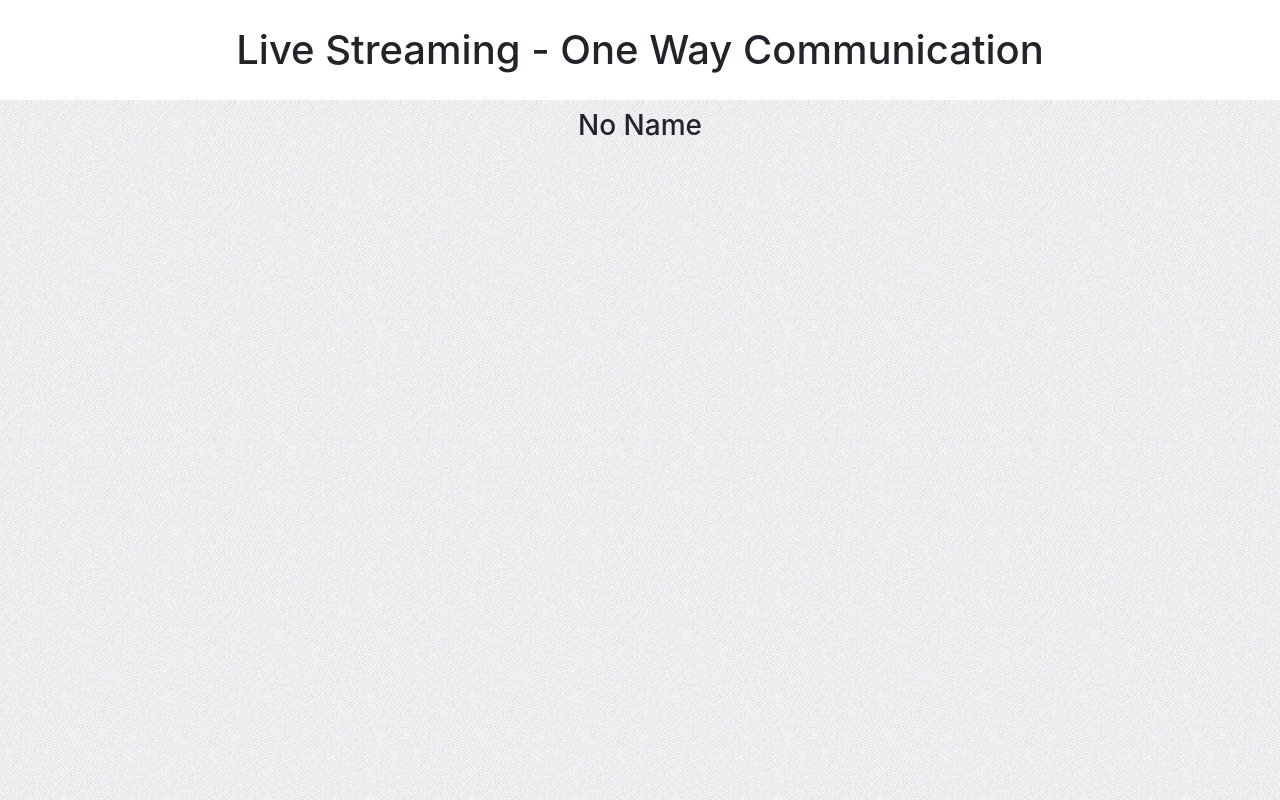
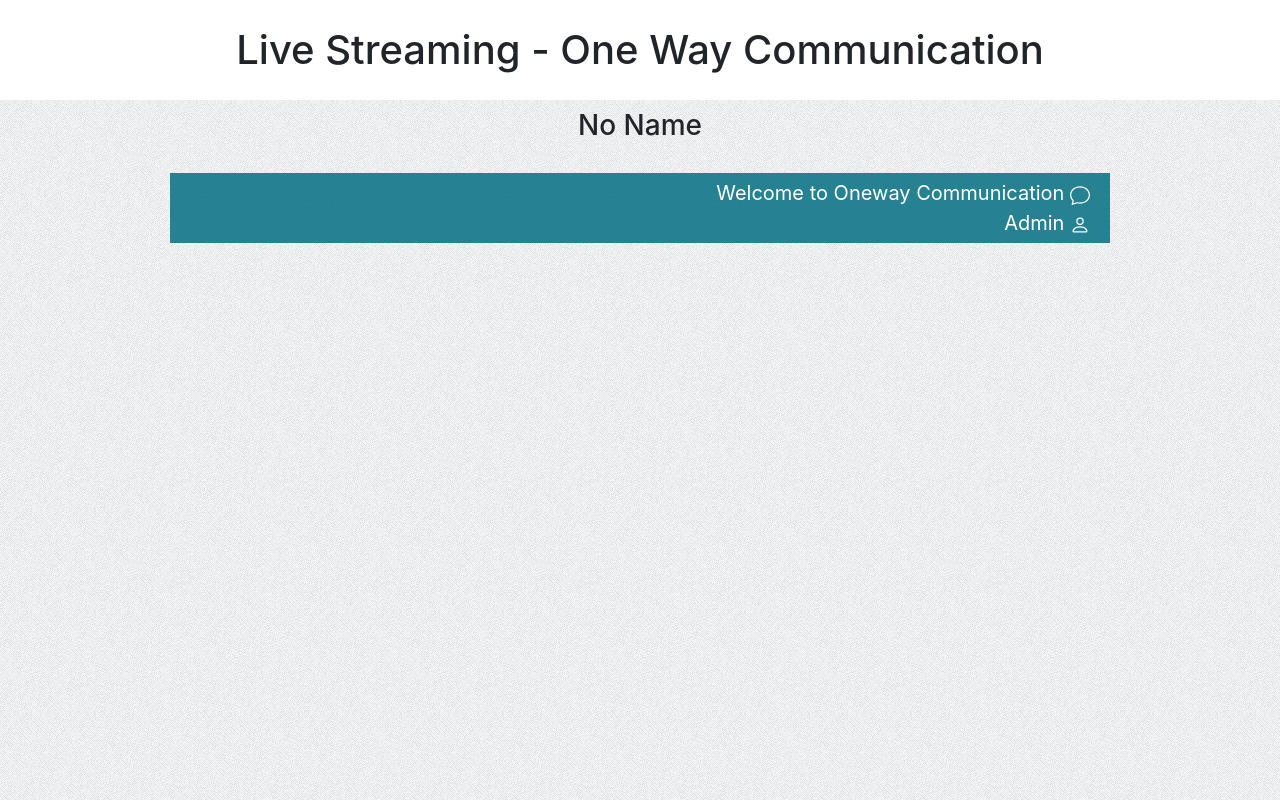
Before and after one commit to ManivannanMurugavel/live-streaming-oneway-communication, a plain HTML site: page receiver.html in a window 1280 px wide. Drawn offline with Linux system fonts and the light colour scheme.

Commit message:
receiver default msg

```diff
--- a/receiver.html
+++ b/receiver.html
@@ -58,7 +58,20 @@
 				<div class="row">
 					<div class="receiver">
 						<div class="message float-right">
-
+							<div class="chat">
+								<div class="text">
+									Welcome to Oneway Communication
+									<svg class="bi bi-chat" width="1em" height="1em" viewBox="0 0 16 16" fill="currentColor" xmlns="http://www.w3.org/2000/svg">
+										<path fill-rule="evenodd" d="M2.678 11.894a1 1 0 01.287.801 10.97 10.97 0 01-.398 2c1.395-.323 2.247-.697 2.634-.893a1 1 0 01.71-.074A8.06 8.06 0 008 14c3.996 0 7-2.807 7-6 0-3.192-3.004-6-7-6S1 4.808 1 8c0 1.468.617 2.83 1.678 3.894zm-.493 3.905a21.682 21.682 0 01-.713.129c-.2.032-.352-.176-.273-.362a9.68 9.68 0 00.244-.637l.003-.01c.248-.72.45-1.548.524-2.319C.743 11.37 0 9.76 0 8c0-3.866 3.582-7 8-7s8 3.134 8 7-3.582 7-8 7a9.06 9.06 0 01-2.347-.306c-.52.263-1.639.742-3.468 1.105z" clip-rule="evenodd"/>
+									</svg>
+								</div>
+								<div class="user">
+									Admin
+										<svg class="bi bi-person" width="1em" height="1em" viewBox="0 0 16 16" fill="currentColor" xmlns="http://www.w3.org/2000/svg">
+								     		<path fill-rule="evenodd" d="M13 14s1 0 1-1-1-4-6-4-6 3-6 4 1 1 1 1h10zm-9.995-.944v-.002.002zM3.022 13h9.956a.274.274 0 00.014-.002l.008-.002c-.001-.246-.154-.986-.832-1.664C11.516 10.68 10.289 10 8 10c-2.29 0-3.516.68-4.168 1.332-.678.678-.83 1.418-.832 1.664a1.05 1.05 0 00.022.004zm9.974.056v-.002.002zM8 7a2 2 0 100-4 2 2 0 000 4zm3-2a3 3 0 11-6 0 3 3 0 016 0z" clip-rule="evenodd"/>
+										</svg>
+								</div>
+							</div>
 						</div>
 					</div>
 				</div>
```
